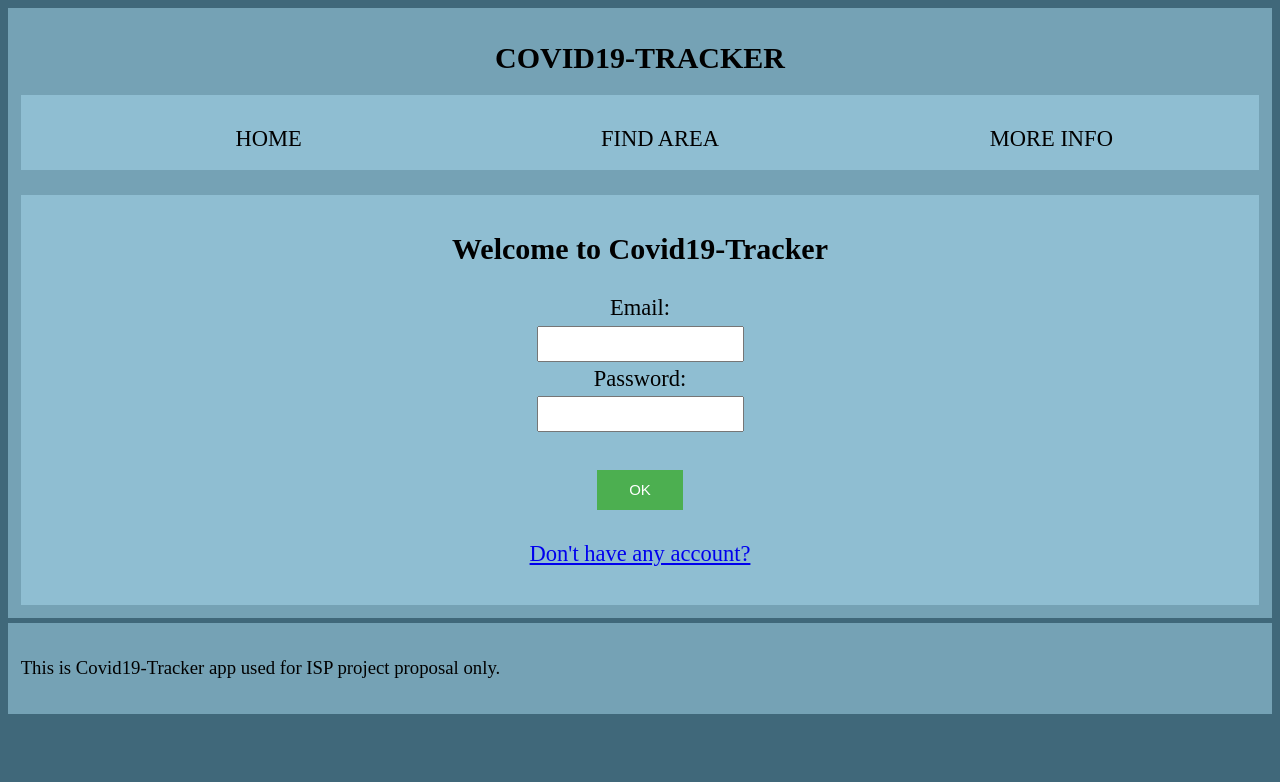
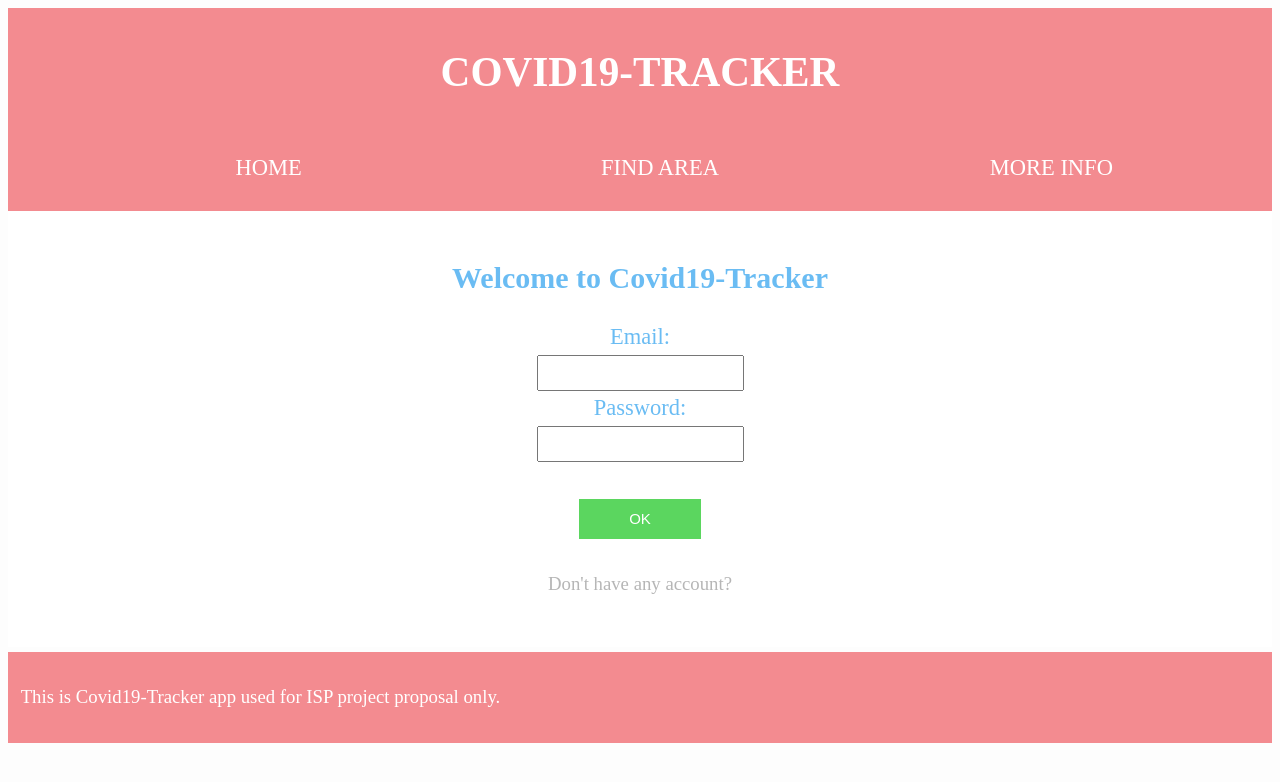
Before and after one commit to ThomasInKU/Covid19-Tracker, a Django app: page / in a window 1280 px wide. Shown: the top 782 px of the page. Run offline with Django 3.2, Linux system fonts and the light colour scheme.

Commit message:
Design color of page

```diff
--- a/covid_web/static/css/styles.css
+++ b/covid_web/static/css/styles.css
@@ -1,20 +1,26 @@
 html {
   overflow: hidden;
   font-size: 15px;
-  background-color: #40687a;
+  color: #6abcf3;
+  background-color: #fdfdfd;
 }
 
-h1,
+h1 {
+  font-size: 3rem;
+  color: rgb(255, 255, 255);
+  text-transform: uppercase;
+}
+
 h2,
 h3,
 p,
 input,
 li {
-  color: #000000;
+  color: #6abcf3;
 }
 
 h1 {
-  font-size: 2rem;
+  font-size: 2.75rem;
   text-align: center;
   flex: 5;
   text-transform: uppercase;
@@ -41,8 +47,14 @@ main {
   text-align: center;
 }
 
-/* header bar */
+main a{
+  font-size: 1.25rem;
+  color: #b6b6b6;
+  text-decoration: none;
+}
+
 header {
+  background-color: rgb(243, 139, 144);
   margin-bottom: 10px;
   display: flex;
   flex-flow: row wrap;
@@ -54,25 +66,25 @@ nav,
 article,
 footer {
   margin: auto;
-  background-color: rgba(170, 220, 240, 0.5);
   padding: 1%;
 }
 
-label {
-  font-size: 1.5rem;
+main {
+  background-color: white;
 }
 
 input {
+  color: #505050;
   font-size: 1rem;
   line-height: 2;
 }
 
 input[type="submit"], button{
   font-size: 1rem;
-  background-color: #4caf50;
+  background-color: #5bd65f;
   border: none;
   color: white;
-  padding: 5px 32px;
+  padding: 5px 50px;
   text-decoration: none;
   margin: 4px 2px;
   cursor: pointer;
@@ -102,11 +114,11 @@ nav li {
 
 nav a,
 nav span {
+  color: #ffffff;
   display: inline-block;
   font-size: 1.5rem;
   text-transform: uppercase;
   text-decoration: none;
-  color: black;
 }
 
 nav a:hover{
@@ -114,9 +126,11 @@ nav a:hover{
 }
 
 footer {
+  background-color: rgb(243, 139, 144);
   margin-top: 5px;
 }
 
 footer p{
+  color: #ffffff;
   font-size: 1.25rem;
 }
```
